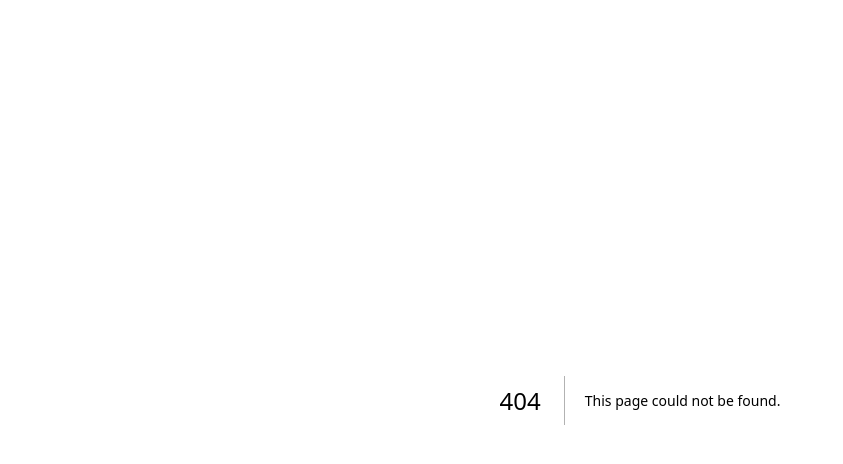
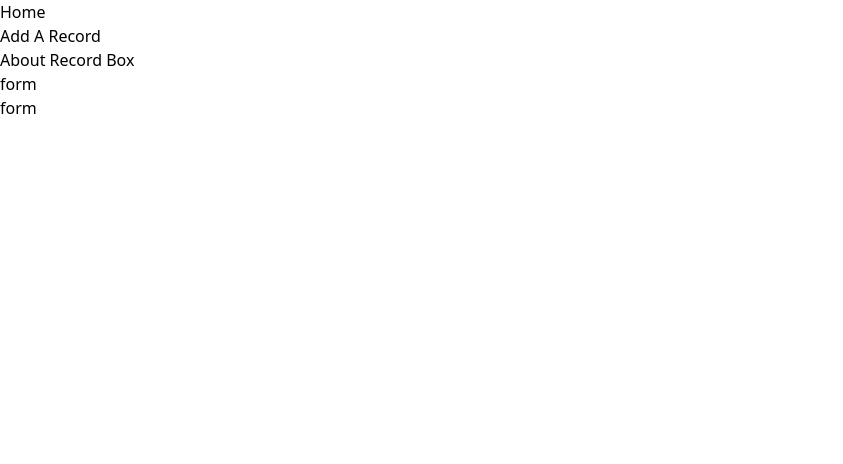
Before and after one commit to drew-anello/record-box, a Next.js app: page /add in a window 1280 px wide. Before the commit this address had no page. Shown: the top 464 px of the page, without its empty margins (0-843 px from the left). Built offline with nearby package versions, Linux system fonts and the light colour scheme.

Commit message:
nav bar apearing on every page

```diff
--- /dev/null
+++ b/components/Layout.tsx
@@ -0,0 +1,15 @@
+import { ReactNode } from 'react';
+import Nav from './Nav';
+
+type LayoutProps = {
+  children: ReactNode;
+}
+
+export default function Layout({ children }: LayoutProps) {
+  return (
+    <div>
+      <Nav />
+      {children}
+    </div>
+  );
+}
--- /dev/null
+++ b/components/Nav.tsx
@@ -0,0 +1,19 @@
+import Link from "next/link";
+
+export default function Nav () {
+    return(
+        <div>
+            <ul>
+                <li>
+                    <Link href="/">Home</Link>
+                </li>
+                <li>
+                    <Link href="/add">Add A Record</Link>
+                </li>
+                <li>
+                    <Link href="/about">About Record Box</Link>
+                </li>
+            </ul>
+        </div>
+    )
+}
--- a/pages/_app.tsx
+++ b/pages/_app.tsx
@@ -1,8 +1,15 @@
 import '../styles/globals.css'
+
 import type { AppProps } from 'next/app'
+import Layout from '../components/Layout';
 
 function MyApp({ Component, pageProps }: AppProps) {
-  return <Component {...pageProps} />
+  return (
+    <Layout>
+
+      <Component {...pageProps} />
+    </Layout>
+  );
 }
 
 export default MyApp
--- /dev/null
+++ b/pages/about.tsx
@@ -0,0 +1,5 @@
+export default function About () {
+    return (
+        <div>About</div>
+    )
+}
--- /dev/null
+++ b/pages/add.tsx
@@ -0,0 +1,8 @@
+export default function Add () {
+    return (
+        <div>
+            <h1>form</h1>
+            <h2>form</h2>
+        </div>
+    )
+}
--- a/pages/index.tsx
+++ b/pages/index.tsx
@@ -1,10 +1,12 @@
-import React from "react"
 import Info from "../components/Info"
+
 export default function Home() {
   return (
     <div>
-      <h1 className="text-3xl font-bold text-center text-blue-700">Record Box</h1>
+
+      <h1 className="text-3xl font-bold text-center text-blue-700 my-10">Record Box</h1>
       <Info />
+
     </div>
   )
 }
--- a/tsconfig.json
+++ b/tsconfig.json
@@ -15,6 +15,6 @@
     "jsx": "preserve",
     "incremental": true
   },
-  "include": ["next-env.d.ts", "**/*.ts", "**/*.tsx"],
+  "include": ["next-env.d.ts", "**/*.ts", "**/*.tsx", "pages/add/add.js"],
   "exclude": ["node_modules"]
 }
```
